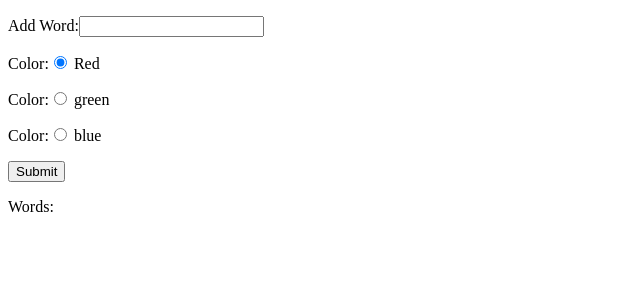
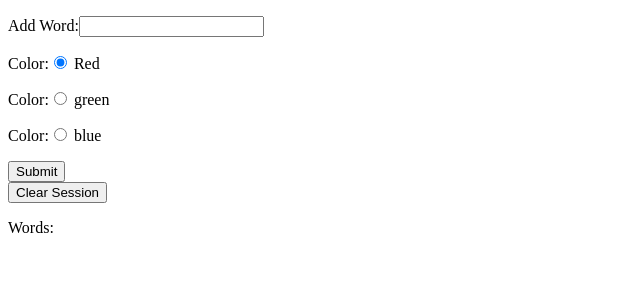
Before and after one commit to tomguy04/PythonDjango_SessionWords, a Django app: page /session_words/ in a window 1280 px wide. Shown: the top 300 px of the page, without its empty margins (0-640 px from the left). Run offline with Django 3.2, Linux system fonts and the light colour scheme.

Commit message:
the color coding and logic are fixed, and added the clear button.  Needs a bit more css but proof of concept.

```diff
--- a/apps/session_words/static/session_words/css/style.css
+++ b/apps/session_words/static/session_words/css/style.css
@@ -0,0 +1,11 @@
+#red{
+    color : red;
+}
+
+#green{
+    color:green;
+}
+
+#blue{
+    color:blue;
+}
--- a/apps/session_words/templates/session_words/form.html
+++ b/apps/session_words/templates/session_words/form.html
@@ -20,10 +20,22 @@
             <p>Color:<input type='radio' name='blue'>Blue</p> -->
             <input type='submit' value='Submit'>
         </form>
+        <form action='/session_words/clear' method='post'>
+            {% csrf_token %}
+            <input type='submit' value='Clear Session'>
+        </form>
         <p>Words:</p>
         {% for i in request.session.history %}
-            {{i.dictWord}}
+            {% if i.color == 'red' %}
+                <div id = 'red'>{{i.dictWord}} added on {{i.date}}</div>
+            {% elif i.color == 'green' %}
+                <div id = 'green'>{{i.dictWord}} added on {{i.date}}</div>
+            {% else %}
+                <div id = 'blue'>{{i.dictWord}} added on {{i.date}}</div>
+            {% endif %}
         {%endfor%}
+
+
 
     </body>
 </html>
--- a/apps/session_words/urls.py
+++ b/apps/session_words/urls.py
@@ -1,6 +1,7 @@
 from django.conf.urls import url
 from . import views           # This line is new!
 urlpatterns = [
+  url(r'^session_words/clear$', views.clear),
   url(r'^session_words/process$', views.process),
   url(r'^session_words/$', views.index)     # This line has changed!
 ]
--- a/apps/session_words/views.py
+++ b/apps/session_words/views.py
@@ -2,22 +2,25 @@
 from __future__ import unicode_literals
 
 from django.shortcuts import render, HttpResponse, redirect
+from datetime import datetime
 # the index function is called when root is visited
 def index(request):
     #return the form.
     return render(request,"session_words/form.html")
 def process(request):
-    request.session.modified = True
+    #request.session.modified = True
     houseDict = {}
     request.session['words'] = request.POST['name']
-    # try:
-    #     request.session['history']
-    #     print "history is here"
-    # except KeyError:
-    #     request.session['history'] = []
-    # print "made it"
-    # houseDict['dictWord'] = (request.POST['name'])
-    # request.session['history'].append(request.POST['name'])
+    try:
+        request.session['history']
+        print "history is here"
+    except KeyError:
+        request.session['history'] = []
+    print "made it"
+    houseDict['dictWord'] = (request.POST['name'])
+    houseDict['color'] = (request.POST['color'])
+    houseDict['date'] = datetime.now().strftime("%Y/%m/%d at %I:%m:%p")
+    request.session['history'].append(houseDict)
 
     # if 'history' not in request.session.keys():
     #     request.session['history'] = []
@@ -27,16 +30,23 @@ def process(request):
     # print "**********************history->"+str(request.session['history'])
     # return redirect('/session_words')
 
-    if 'history' in request.session.keys():
-        houseDict['dictWord'] = (request.POST['name'])
-        request.session['color'] = request.POST['color']
-        request.session['history'].append(houseDict)
-        print "**********************MOREhistory->"+str(request.session['history'])
+    # if 'history' in request.session.keys():
+    #     houseDict['dictWord'] = (request.POST['name'])
+    #     houseDict['color'] = (request.POST['color'])
+    #     houseDict['date'] = datetime.now().strftime("%Y/%m/%d at %I:%m:%p")
+    #     request.session['history'].append(houseDict)
+    #     print "**********************MOREhistory->"+str(request.session['history'])
 
-    else:
-        request.session['history'] = []
-        houseDict['dictWord'] = (request.POST['name'])
-        request.session['history'].append(request.POST['name'])
-        print "**********************history->"+str(request.session['history'])
+    # else:
+    #     houseDict['dictWord'] = (request.POST['name'])
+    #     houseDict['date'] = datetime.now().strftime("%Y/%m/%d at %I:%m:%p")
+    #     request.session['history'] = []
+    #     request.session['color'] = request.POST['color']
+    #     request.session['history'].append(request.POST['name'])
+    #     print "**********************history->"+str(request.session['history'])
+    request.session.modified = True
+    return redirect('/session_words')
 
+def clear(request):
+    request.session.clear()
     return redirect('/session_words')
```
Also changed, not shown: db.sqlite3, 2 other files.
